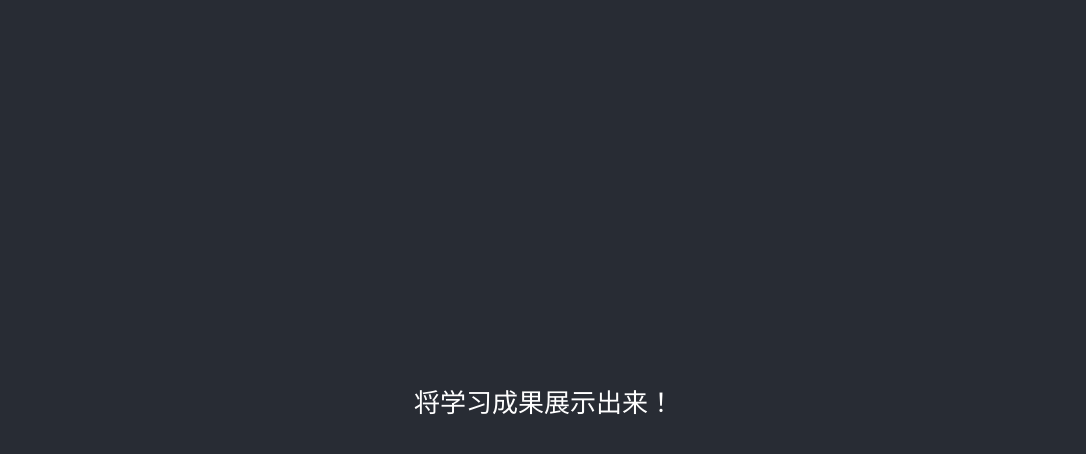
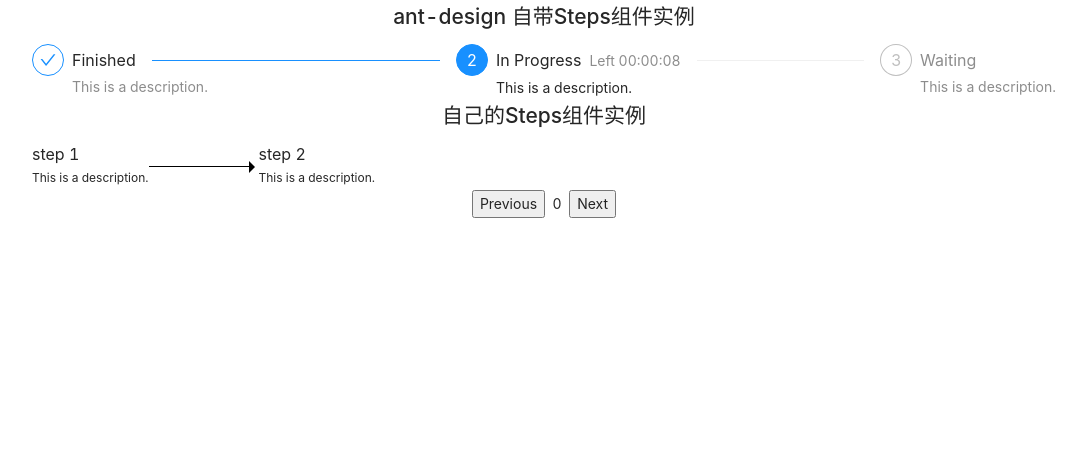
Before and after one commit to GuoQaingQiang/M365TeamsDemo, a React (Create React App) app: page / in a window 1280 px wide. Shown: the top 454 px of the page, without its empty margins (96-1182 px from the left). Built offline with nearby package versions, Linux system fonts and the light colour scheme.

Commit message:
add a step component

```diff
--- a/package.json
+++ b/package.json
@@ -10,6 +10,7 @@
     "@types/node": "^12.0.0",
     "@types/react": "^16.9.53",
     "@types/react-dom": "^16.9.8",
+    "antd": "^4.8.0",
     "react": "^17.0.1",
     "react-dom": "^17.0.1",
     "react-scripts": "4.0.0",
@@ -39,5 +40,8 @@
       "last 1 firefox version",
       "last 1 safari version"
     ]
+  },
+  "devDependencies": {
+    "react-hot-loader": "^4.13.0"
   }
 }
--- a/src/App.css
+++ b/src/App.css
@@ -1,5 +1,7 @@
 .App {
   text-align: center;
+  width: 80%;
+  margin: 0 auto;
 }
 
 .App-logo {
@@ -32,6 +34,7 @@
   from {
     transform: rotate(0deg);
   }
+
   to {
     transform: rotate(360deg);
   }
--- a/src/App.tsx
+++ b/src/App.tsx
@@ -1,15 +1,53 @@
-import React from 'react';
-import logo from './logo.svg';
+import React, { useState } from 'react';
 import './App.css';
+import { Steps } from 'antd';
+import 'antd/dist/antd.css';
 
+import M365Steps from "./Components/M365Steps";
+const { Step } = Steps;
+type StepProps = {
+	className?: string;
+	description?: React.ReactNode;
+	icon?: React.ReactNode;
+	onClick?: React.MouseEventHandler<HTMLElement>;
+	status?: 'wait' | 'process' | 'finish' | 'error';
+	disabled?: boolean;
+	title?: React.ReactNode;
+	subTitle?: React.ReactNode;
+	style?: React.CSSProperties;
+}
 function App() {
-  return (
-    <div className="App">
-      <header className="App-header">
-        将学习成果展示出来！
-      </header>
-    </div>
-  );
+
+	const [currentStep, setcurrentStep] = useState(0);
+
+	const stepsData: StepProps[] = [
+		{ title: "step 1", subTitle: "This is a description." },
+		{ title: "step 2", subTitle: "This is a description." }
+	]
+	return (
+		<div className="App">
+			<h2>ant-design 自带Steps组件实例</h2>
+			<Steps current={1}>
+				<Step title="Finished" description="This is a description." />
+				<Step title="In Progress" subTitle="Left 00:00:08" description="This is a description." />
+				<Step title="Waiting" description="This is a description." />
+			</Steps>
+			<h2>自己的Steps组件实例</h2>
+			<M365Steps current={currentStep} stepsData={stepsData}></M365Steps>
+
+			<button onClick={() => {
+				if (currentStep > 0) {
+					setcurrentStep(currentStep - 1);
+				}
+			}}>Previous</button>
+     		&nbsp;&nbsp;{currentStep}&nbsp;&nbsp;
+			<button onClick={() => {
+				if (currentStep < stepsData.length) {
+					setcurrentStep(currentStep + 1);
+				}
+			}}>Next</button>
+		</div>
+	);
 }
 
 export default App;
--- /dev/null
+++ b/src/Components/M365Steps.css
@@ -0,0 +1,69 @@
+.step-wrap {
+    display: flex;
+    justify-content: flex-start;
+}
+
+.step-box {
+    text-align: left;
+    display: flex;
+    justify-content: flex-start;
+    align-items: center;
+    position: relative;
+}
+
+.step-box p {
+    margin: 0;
+    height: 24px;
+    line-height: 24px;
+}
+
+.step-box .title1 {
+    font-size: 16px;
+}
+
+.step-box .title2 {
+    font-size: 12px;
+}
+
+.step-box .line {
+    font-size: 0;
+    height: 0;
+    width: 100px;
+    border-top: 1px solid black;
+    margin-right: 10px;
+}
+
+.step-box .line:before {
+    content: "";
+    width: 0px;
+    height: 0px;
+    border-top: 6px solid transparent;
+    border-bottom: 6px solid transparent;
+    border-left: 6px solid #000000;
+    position: absolute;
+    top: 19px;
+    right: 4px;
+}
+
+
+
+.active p {
+    color: #1890ff;
+    font-weight: 500;
+}
+
+.active .line {
+    border-top: 1px solid #1890ff;
+}
+
+.active .line:before {
+    content: "";
+    width: 0px;
+    height: 0px;
+    border-top: 6px solid transparent;
+    border-bottom: 6px solid transparent;
+    border-left: 6px solid #1890ff;
+    position: absolute;
+    top: 19px;
+    right: 4px;
+}
--- /dev/null
+++ b/src/Components/M365Steps.tsx
@@ -0,0 +1,65 @@
+import React from 'react';
+import "./M365Steps.css";
+
+type StepsProps = {
+    current: number;
+    stepsData: StepProps[];
+    direction?: string;
+}
+type StepProps = {
+    className?: string;
+    description?: React.ReactNode;
+    icon?: React.ReactNode;
+    onClick?: React.MouseEventHandler<HTMLElement>;
+    status?: 'wait' | 'process' | 'finish' | 'error';
+    disabled?: boolean;
+    title?: React.ReactNode;
+    subTitle?: React.ReactNode;
+    style?: React.CSSProperties;
+}
+
+export default class M365Steps extends React.Component<StepsProps, any>{
+    constructor(props: StepsProps) {
+        super(props);
+    }
+
+    render() {
+        let { current, stepsData, direction } = this.props;
+        let flexDirection: string;
+        if (direction === "horizontal") {
+            flexDirection = "row";
+        } else {
+            flexDirection = "column";
+        }
+
+        const stepLength: number = stepsData.length;
+
+        return (<div className="step-wrap">
+            {
+                stepsData.map((item, index) => {
+                    if (index < current) {
+                        return (
+                            <div className="step-box active" key={"title" + index}>
+                                <div className="title-box">
+                                    <p className="title1">{item.title}</p>
+                                    <p className="title2">{item.subTitle}</p>
+                                </div>
+                                {index + 1 === stepLength ? "" : <div className="line"></div>}
+                            </div>);
+                    } else {
+                        return (
+                            <div className="step-box" key={"title" + index}>
+                                <div className="title-box">
+                                    <p className="title1">{item.title}</p>
+                                    <p className="title2">{item.subTitle}</p>
+                                </div>
+                                {index + 1 === stepLength ? "" : <div className="line"></div>}
+                            </div>);
+                    }
+                })
+            }
+        </div>)
+    }
+
+
+}
```
Also changed, not shown: src/index.tsx (line endings or trailing spaces).
